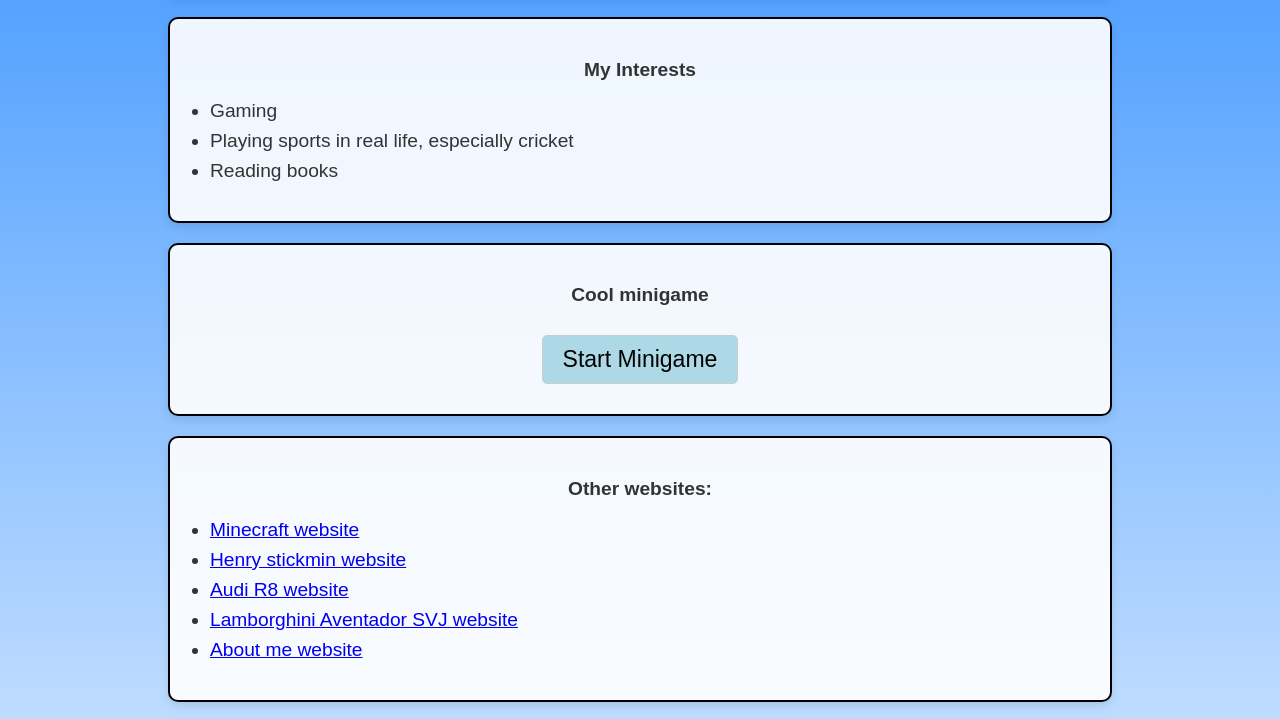
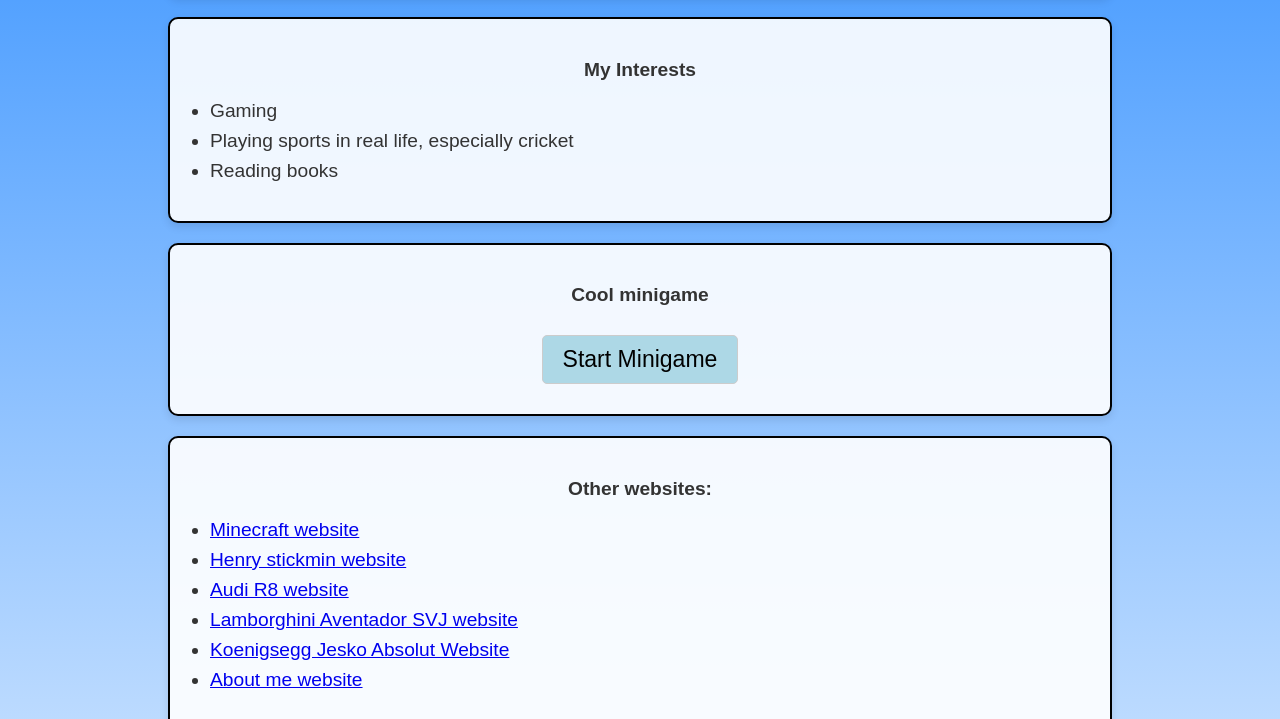
Before and after one commit to lr100537/my-website-2, a plain HTML site: page index.html in a window 1280 px wide. Shown: the part 228-947 px from the top of the page. Drawn offline with Linux system fonts and the light colour scheme.

Commit message:
Update index.html

```diff
--- a/index.html
+++ b/index.html
@@ -218,8 +218,9 @@
       <li><a href="https://lr100537.github.io/my-website/" target="_blank">Minecraft website</a></li>
        <li><a href="https://lr100537.github.io/my-website-3/" target="_blank">Henry stickmin website</a></li>
        <li><a href="https://lr100537.github.io/my-website-4/" target="_blank">Audi R8 website</a></li>
-      <li><a href="https://lr100537.github.io/my-website-5/" target="_blank">Lamborghini Aventador SVJ website</a></li>
-      <li><a href="https://lr100537.github.io/my-website-2/" target="_blank">About me website</a></li>
+       <li><a href="https://lr100537.github.io/my-website-5/" target="_blank">Lamborghini Aventador SVJ website</a></li>
+       <li><a href="https://lr100537.github.io/my-website-6/" target="_blank">Koenigsegg Jesko Absolut Website</a></li>
+       <li><a href="https://lr100537.github.io/my-website-2/" target="_blank">About me website</a></li>
     </ul>
   </div>
 
```
